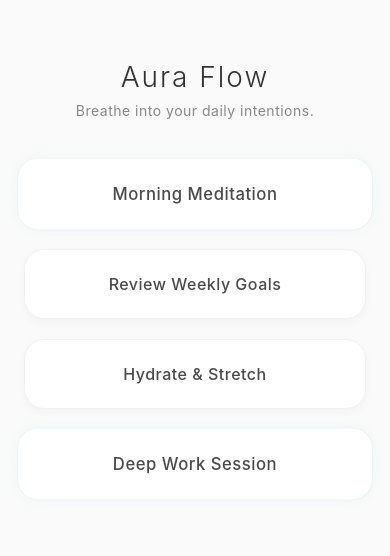
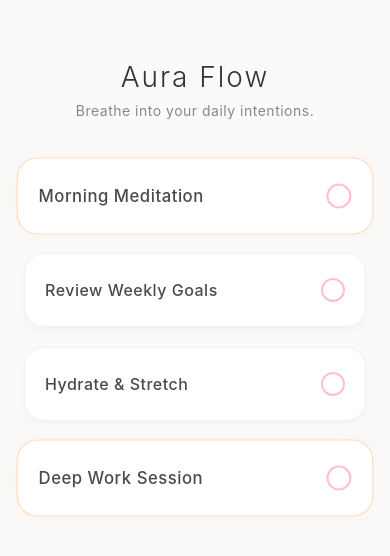
Before and after one commit to hkners/HerGeceYeniApp, a React Native app: screen / in a window 390 px wide. Shown: the top 556 px of the page. Built offline with nearby package versions, Linux system fonts and the light colour scheme.

Commit message:
feat: Implement Aura Flow daily prototype with clean girl aesthetic
Co-authored-by: hkners <99874098+hkners@users.noreply.github.com>

```diff
--- a/App.js
+++ b/App.js
@@ -1,6 +1,7 @@
 import { StatusBar } from 'expo-status-bar';
-import React, { useEffect, useRef, useState } from 'react';
-import { StyleSheet, Text, View, Animated, TouchableOpacity, ScrollView, SafeAreaView } from 'react-native';
+import React, { useEffect, useState } from 'react';
+import { StyleSheet, Text, View, TouchableOpacity, ScrollView, SafeAreaView } from 'react-native';
+import Animated, { useSharedValue, useAnimatedStyle, withTiming, withRepeat, withSequence } from 'react-native-reanimated';
 
 const INITIAL_INTENTIONS = [
   { id: '1', title: 'Morning Meditation', priority: 'high', completed: false },
@@ -10,28 +11,31 @@ const INITIAL_INTENTIONS = [
 ];
 
 const BreathingContainer = ({ intention, onToggle }) => {
-  const pulseAnim = useRef(new Animated.Value(1)).current;
+  const pulseAnim = useSharedValue(1);
+  const scaleAnim = useSharedValue(1);
 
   useEffect(() => {
     if (intention.priority === 'high' && !intention.completed) {
-      Animated.loop(
-        Animated.sequence([
-          Animated.timing(pulseAnim, {
-            toValue: 1.05,
-            duration: 2000,
-            useNativeDriver: true,
-          }),
-          Animated.timing(pulseAnim, {
-            toValue: 1,
-            duration: 2000,
-            useNativeDriver: true,
-          }),
-        ])
-      ).start();
+      pulseAnim.value = withRepeat(
+        withSequence(
+          withTiming(1.05, { duration: 2000 }),
+          withTiming(1, { duration: 2000 })
+        ),
+        -1,
+        true
+      );
     } else {
-      pulseAnim.setValue(1);
+      pulseAnim.value = withTiming(1, { duration: 500 });
     }
-  }, [intention.priority, intention.completed, pulseAnim]);
+  }, [intention.priority, intention.completed]);
+
+  const animatedStyle = useAnimatedStyle(() => {
+    return {
+      transform: [
+        { scale: pulseAnim.value * scaleAnim.value }
+      ],
+    };
+  });
 
   const getContainerStyle = () => {
     if (intention.completed) return styles.containerCompleted;
@@ -44,16 +48,33 @@ const BreathingContainer = ({ intention, onToggle }) => {
     return '#4A4A4A';
   };
 
+  const handlePressIn = () => {
+    scaleAnim.value = withTiming(0.95, { duration: 100 });
+  };
+
+  const handlePressOut = () => {
+    scaleAnim.value = withTiming(1, { duration: 100 });
+  };
+
   return (
-    <Animated.View style={{ transform: [{ scale: pulseAnim }] }}>
+    <Animated.View style={animatedStyle}>
       <TouchableOpacity
         activeOpacity={0.8}
+        onPressIn={handlePressIn}
+        onPressOut={handlePressOut}
         onPress={() => onToggle(intention.id)}
         style={[styles.intentionContainer, getContainerStyle()]}
+        accessibilityRole="checkbox"
+        accessibilityState={{ checked: intention.completed }}
       >
-        <Text style={[styles.intentionText, { color: getTextColor(), textDecorationLine: intention.completed ? 'line-through' : 'none' }]}>
-          {intention.title}
-        </Text>
+        <View style={styles.intentionContent}>
+          <Text style={[styles.intentionText, { color: getTextColor(), textDecorationLine: intention.completed ? 'line-through' : 'none' }]}>
+            {intention.title}
+          </Text>
+          <View style={[styles.customCheckbox, intention.completed && styles.customCheckboxChecked]}>
+            {intention.completed && <View style={styles.customCheckboxInner} />}
+          </View>
+        </View>
       </TouchableOpacity>
     </Animated.View>
   );
@@ -97,7 +118,7 @@ export default function App() {
 const styles = StyleSheet.create({
   safeArea: {
     flex: 1,
-    backgroundColor: '#FAFAFA', // Very light, clean background
+    backgroundColor: '#FAFAFA',
   },
   scrollContainer: {
     flexGrow: 1,
@@ -134,8 +155,12 @@ const styles = StyleSheet.create({
     shadowOpacity: 0.03,
     shadowRadius: 10,
     elevation: 2,
+    justifyContent: 'center',
+  },
+  intentionContent: {
+    flexDirection: 'row',
     alignItems: 'center',
-    justifyContent: 'center',
+    justifyContent: 'space-between',
   },
   containerNormal: {
     backgroundColor: '#FFFFFF',
@@ -145,9 +170,9 @@ const styles = StyleSheet.create({
   containerHighPriority: {
     backgroundColor: '#FFFFFF',
     borderWidth: 1,
-    borderColor: '#E8F4F8', // Soft highlight (airy blue)
-    shadowColor: '#A0D8E6',
-    shadowOpacity: 0.1,
+    borderColor: '#FFDAB9',
+    shadowColor: '#FFDAB9',
+    shadowOpacity: 0.2,
     shadowRadius: 15,
   },
   containerCompleted: {
@@ -161,4 +186,22 @@ const styles = StyleSheet.create({
     fontWeight: '500',
     letterSpacing: 0.5,
   },
+  customCheckbox: {
+    width: 24,
+    height: 24,
+    borderRadius: 12,
+    borderWidth: 2,
+    borderColor: '#FFC0CB',
+    alignItems: 'center',
+    justifyContent: 'center',
+  },
+  customCheckboxChecked: {
+    borderColor: '#A0A0A0',
+  },
+  customCheckboxInner: {
+    width: 12,
+    height: 12,
+    borderRadius: 6,
+    backgroundColor: '#A0A0A0',
+  },
 });
```
Also changed, not shown: package.json (+7 -6 lines), 1 other file (tests, documents, lock files or other folders).
